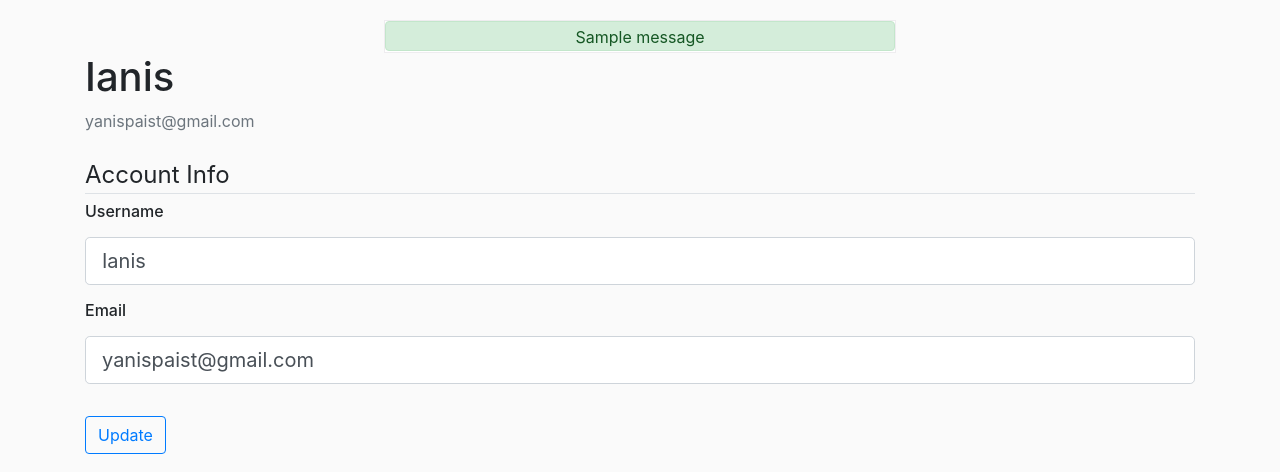
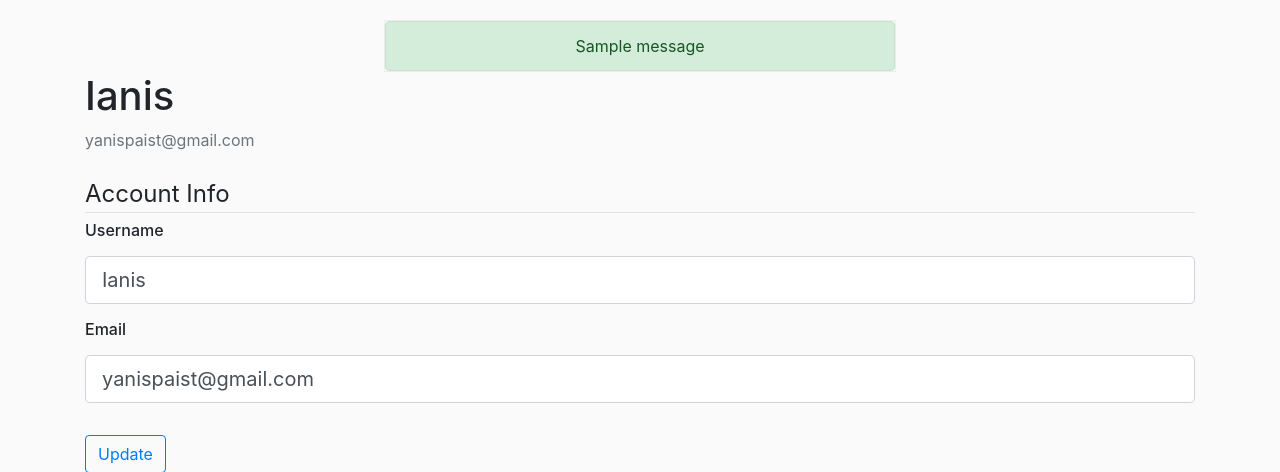
Before and after one commit to IanisPaist/TaxIB_calculator, a Flask app: page /account in a window 1280 px wide. Shown: the part 56-528 px from the top of the page. Run offline with Flask 2, Linux system fonts and the light colour scheme; a user stored in the database is signed in; one stand-in notice (Sample message) is shown; some libraries are stand-ins or nearby versions.

Commit message:
Small changes

```diff
--- a/application/routes.py
+++ b/application/routes.py
@@ -36,7 +36,7 @@ def login():
             login_user(user, remember=form.remember.data)
 
             #redirect to home page
-            return redirect(url_for('home'))
+            return redirect(url_for('dividends'))
 
         else:
             #flash message if login unsuccessful
--- a/application/static/main.css
+++ b/application/static/main.css
@@ -19,13 +19,13 @@
   border: 1px solid red;
 }
 
-.alert {
+/*.alert {
   margin-bottom: 1px;
-  height: 30px;
+  height: 50px;
   line-height:30px;
-  padding:0px 15px;
+  padding:10px 15px;
 }
-
+*/
 body{
   background-color: #FAFAFA;
 }
--- a/application/templates/base.html
+++ b/application/templates/base.html
@@ -62,7 +62,7 @@
                 {% if messages %}
                     <!-- loop within messages-->
                     {% for category, message in messages %}
-                        <div class="alert alert-{{ category }} text-center align-middle">
+                        <div class="alert alert-{{ category }} text-center align-middle mb-0">
                             {{ message }}
                         </div>
                     {% endfor %}
```
Also changed, not shown: application/site.db.
